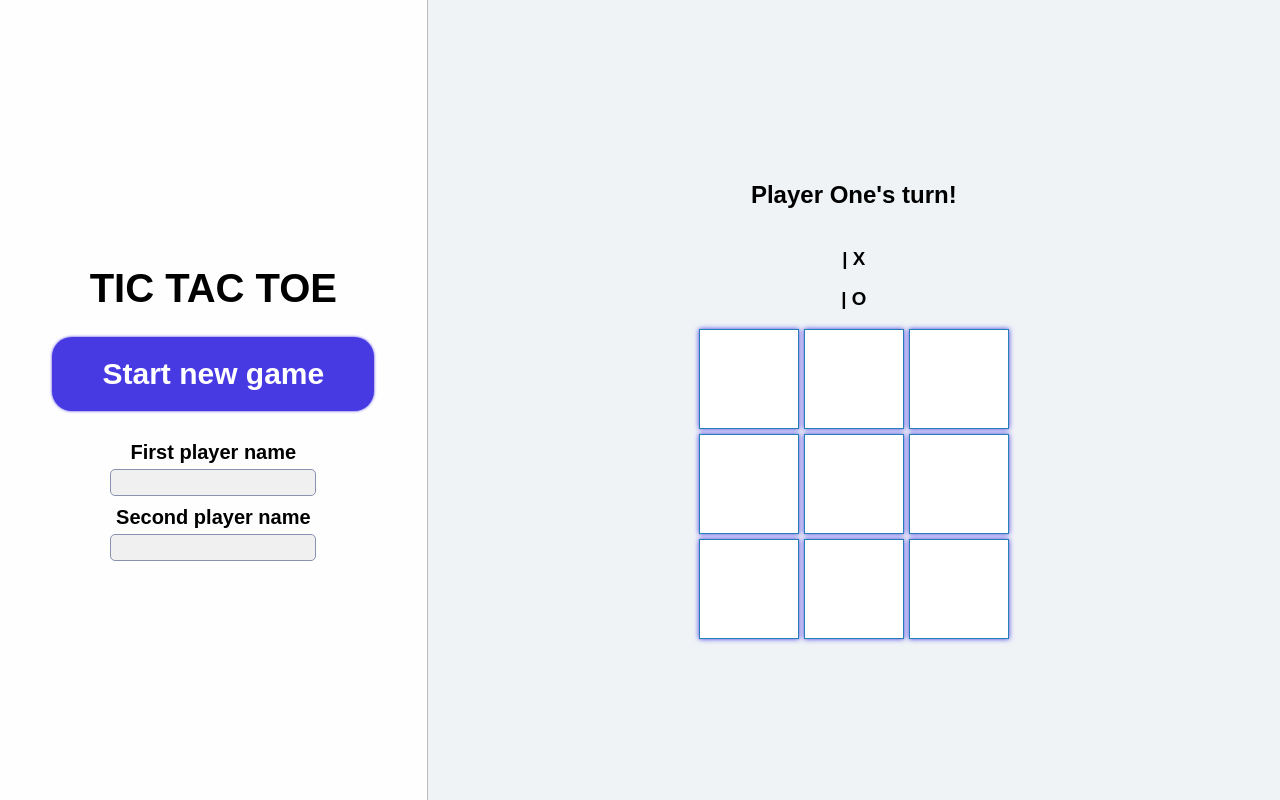
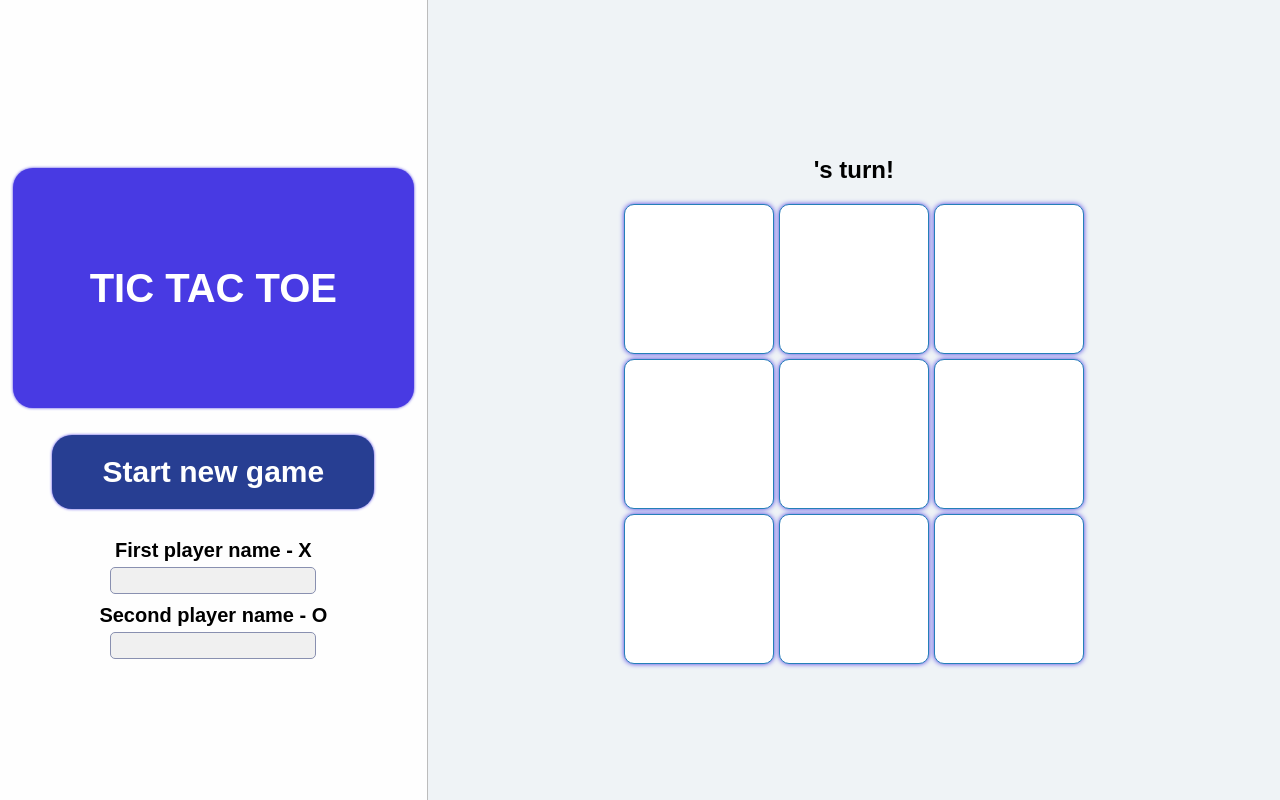
Before and after one commit to MrHyaena/tic-tac-toe, a plain HTML site: page index.html in a window 1280 px wide. Both pictures are taken after a click on the button "Start new game". Drawn offline with Linux system fonts and the light colour scheme.

Commit message:
Finalized styling all elements

```diff
--- a/index.html
+++ b/index.html
@@ -13,16 +13,15 @@
         <h1>Tic Tac Toe</h1>
         <button id="startNewGame">Start new game</button>
         <div class="controler">
-          <label for="inputOne">First player name</label>
+          <label for="inputOne">First player name - X</label>
           <input type="text" name="inputOne" id="inputOne" />
-          <label for="inputTwo">Second player name</label>
+          <label for="inputTwo">Second player name - O</label>
           <input type="text" name="inputTwo" id="inputTwo" />
         </div>
       </div>
       <div id="boardColumn">
         <h2 id="turnBanner"></h2>
-        <div id="playerStats"></div>
-        <div id="boardContainer"></div>
+        <div id="boardDiv"></div>
       </div>
     </div>
   </body>
--- a/script.js
+++ b/script.js
@@ -3,6 +3,7 @@ const turnBanner = document.querySelector("#turnBanner");
 const controler = document.querySelector("#controler");
 const boardColumn = document.querySelector("#boardColumn");
 turnBanner.textContent = "Press start button!";
+
 startNewGame.addEventListener("click", () => {
   let playerOneName = document.getElementById("inputOne").value;
   let playerTwoName = document.getElementById("inputTwo").value;
@@ -10,18 +11,14 @@ startNewGame.addEventListener("click", () => {
 
   // DOM manipulation
   function DOMmanipulation() {
-    const boardCointainer = document.querySelector("#boardContainer");
-    turnBanner.textContent = "Player One's turn!";
+    const boardDiv = document.querySelector("#boardDiv");
+    const boardCointainer = document.createElement("div");
+    boardDiv.innerHTML = "";
+    boardCointainer.setAttribute("id", "boardContainer");
+    boardDiv.appendChild(boardCointainer);
+    turnBanner.textContent = playerOneName + "'s turn!";
     createBoardDOM();
     const playerStats = document.querySelector("#playerStats");
-
-    const playerOneStats = document.createElement("h3");
-    playerOneStats.textContent = playerOneName + " | X";
-    playerStats.appendChild(playerOneStats);
-
-    const playerTwoStats = document.createElement("h3");
-    playerTwoStats.textContent = playerTwoName + " | O";
-    playerStats.appendChild(playerTwoStats);
 
     function createBoardDOM() {
       boardCointainer.innerHTML = "";
@@ -38,7 +35,7 @@ startNewGame.addEventListener("click", () => {
             if (squareContent == 0) {
               if (myGame.gameboard.turn == 0) {
                 square.textContent = "X";
-                turnBanner.textContent = "Player Two's turn!";
+                turnBanner.textContent = myGame.playerTwo.name + "'s turn!";
                 myGame.playerOne.turn(squarePosition);
 
                 squareContent = 1;
@@ -47,7 +44,7 @@ startNewGame.addEventListener("click", () => {
                 square.style.backgroundColor = "rgb(72, 58, 227)";
               } else if (myGame.gameboard.turn == 1) {
                 square.textContent = "O";
-                turnBanner.textContent = "Player One's turn!";
+                turnBanner.textContent = myGame.playerOne.name + "'s turn!";
                 myGame.playerTwo.turn(squarePosition);
                 squareContent = 1;
                 square.style.backgroundColor = "rgb(72, 58, 227)";
@@ -148,7 +145,8 @@ startNewGame.addEventListener("click", () => {
         myGame.gameboard.turn = 2;
         console.log(myGame.gameboard.turn);
         turnBanner.textContent =
-          "Player Two is winner! Do you want to start another game?";
+          myGame.playerTwo.name +
+          " is winner! Do you want to start another game?";
       } else if (
         (myGame.gameboard.a1 === "X") &
           (myGame.gameboard.a2 === "X") &
@@ -175,12 +173,11 @@ startNewGame.addEventListener("click", () => {
           (myGame.gameboard.a5 === "X") &
           (myGame.gameboard.a7 === "X")
       ) {
-        console.log("Player One is winner!");
-        console.log(myGame.gameboard.turn);
         myGame.gameboard.turn = 3;
-        console.log(myGame.gameboard.turn);
+
         turnBanner.textContent =
-          "Player One is winner! Do you want to start another game?";
+          myGame.playerOne.name +
+          " is winner! Do you want to start another game?";
       } else {
         console.log("Next Player Turn");
         console.log(myGame.gameboard.turn);
--- a/style.css
+++ b/style.css
@@ -39,7 +39,7 @@ button {
   align-self: center;
   padding: 20px 50px;
   font-size: 30px;
-  background-color: var(--deep-blue);
+  background-color: rgb(39, 62, 146);
   border-radius: 20px;
   border-style: none;
   box-shadow: 0px 0px 3px var(--deep-blue);
@@ -50,6 +50,16 @@ button {
 h1 {
   text-transform: uppercase;
   font-size: 40px;
+  background-color: var(--deep-blue);
+  width: 80%;
+  align-self: center;
+  padding: 20px 30px;
+  color: white;
+  border-radius: 20px;
+  border-style: none;
+  box-shadow: 0px 0px 3px var(--deep-blue);
+  height: 200px;
+  align-content: center;
 }
 
 label,
@@ -70,8 +80,8 @@ label,
 
 #boardContainer {
   display: grid;
-  grid-template-columns: repeat(3, 100px);
-  grid-template-rows: repeat(3, 100px);
+  grid-template-columns: repeat(3, 150px);
+  grid-template-rows: repeat(3, 150px);
   flex-shrink: 1;
 
   gap: 5px;
@@ -89,6 +99,7 @@ label,
   background-color: white;
   box-shadow: 0px 0px 5px var(--deep-blue);
   color: white;
+  border-radius: 10px;
 }
 
 input {
@@ -98,6 +109,7 @@ input {
   border: 1px solid rgb(137, 144, 176);
   font-size: 20px;
   background-color: rgb(240, 240, 240);
+  text-transform: capitalize;
 }
 
 label {
```
